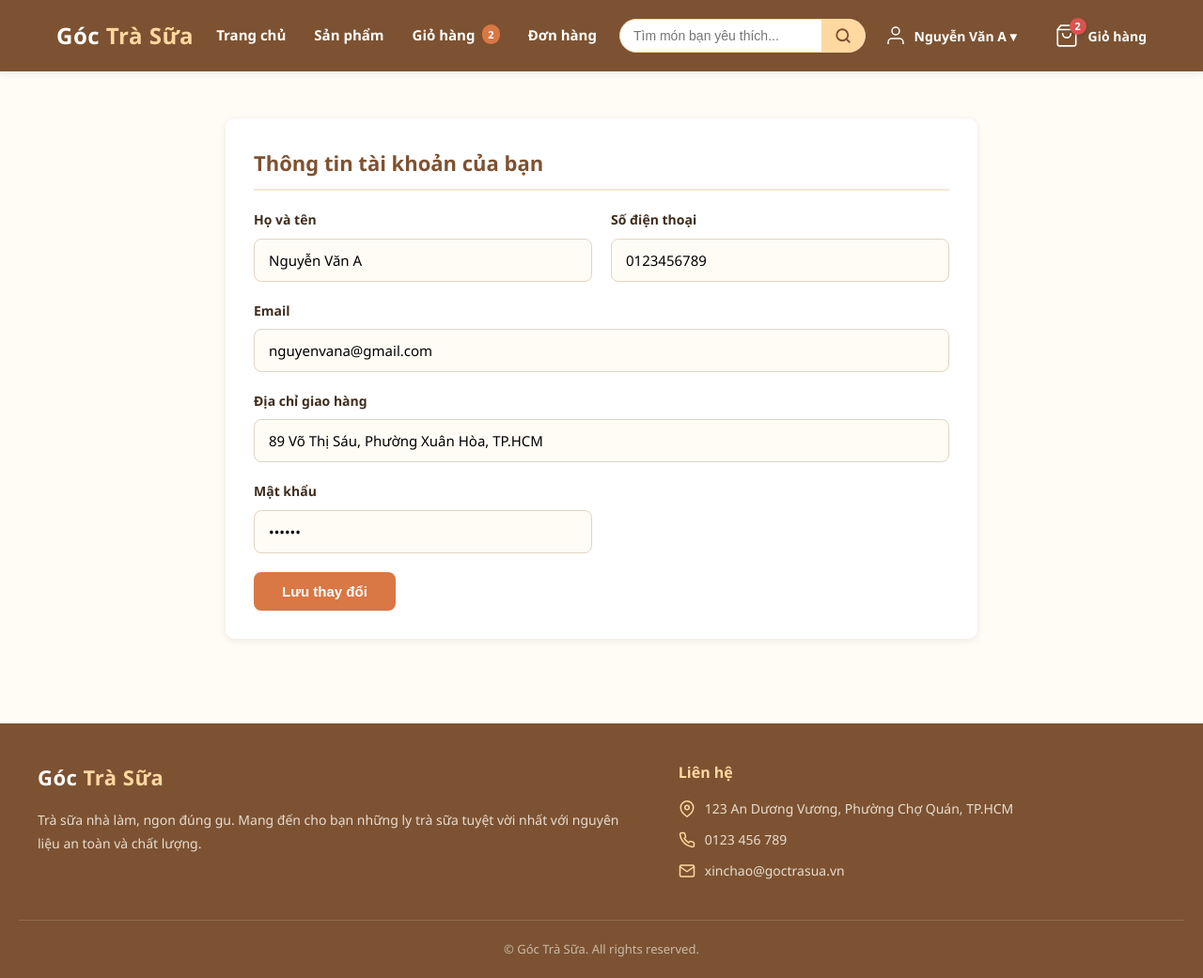
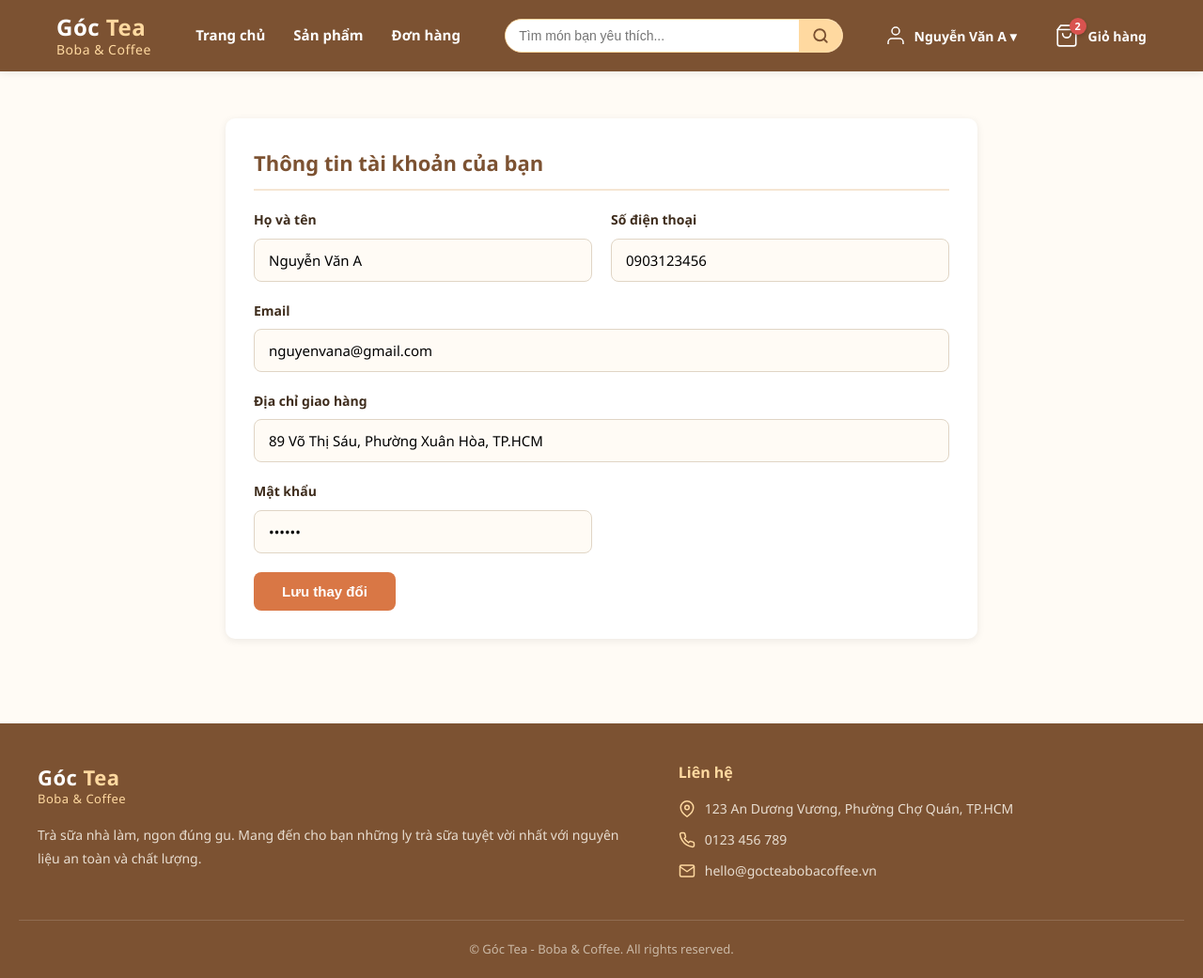
Before and after one commit to hnhan2429/Tea-Coffee, a plain HTML site: page account.html in a window 1280 px wide. Shown: the whole page at 94% size. Drawn offline with Linux system fonts and the light colour scheme.

Commit message:
update giao diện user

```diff
--- a/account.html
+++ b/account.html
@@ -10,11 +10,23 @@
     <!-- ================= HEADER ================= -->
     <header class="header">
       <div class="header-top">
-        <a href="index.html" class="logo">Góc <span>Trà Sữa</span></a>
+        <a href="index.html" class="logo" style="line-height: 1.1">
+          Góc <span>Tea</span>
+          <small
+            style="
+              font-size: 14px;
+              font-weight: 500;
+              display: block;
+              color: #ffd9a0;
+              letter-spacing: 0.5px;
+              margin-top: 2px;
+            "
+            >Boba & Coffee</small
+          >
+        </a>
         <nav class="nav">
           <a href="index.html">Trang chủ</a>
           <a href="products.html">Sản phẩm</a>
-          <a href="cart.html">Giỏ hàng <span class="cart-badge">2</span></a>
           <a href="order-history.html">Đơn hàng</a>
         </nav>
         <form class="search-form" action="search.html" method="get">
@@ -52,7 +64,7 @@
               <label>Số điện thoại</label>
               <input
                 type="text"
-                value="0123456789"
+                value="0903123456"
                 placeholder="Nhập số điện thoại..."
               />
             </div>
@@ -86,10 +98,7 @@
             </div>
           </div>
 
-          <button
-            class="btn-profile-save"
-            onclick="alert('Đã lưu thay đổi thông tin thành công!')"
-          >
+          <button class="btn-profile-save" onclick="alert('Đã lưu thay đổi!')">
             Lưu thay đổi
           </button>
         </div>
@@ -100,12 +109,25 @@
     <footer class="footer">
       <div class="footer-container">
         <div class="footer-col-1">
-          <a href="index.html" class="logo">Góc <span>Trà Sữa</span></a>
+          <a href="index.html" class="logo"
+            >Góc <span>Tea</span>
+            <small
+              style="
+                font-size: 13px;
+                font-weight: normal;
+                display: block;
+                margin-top: -5px;
+                color: #ffd9a0;
+              "
+              >Boba & Coffee</small
+            ></a
+          >
           <p>
             Trà sữa nhà làm, ngon đúng gu. Mang đến cho bạn những ly trà sữa
             tuyệt vời nhất với nguyên liệu an toàn và chất lượng.
           </p>
         </div>
+
         <div class="footer-col-2">
           <h4>Liên hệ</h4>
           <div class="footer-contact-item">
@@ -130,12 +152,15 @@
               ></path>
               <polyline points="22,6 12,13 2,6"></polyline>
             </svg>
-            <span>xinchao@goctrasua.vn</span>
+            <span>hello@gocteabobacoffee.vn</span>
           </div>
         </div>
       </div>
-      <div class="footer-bottom">© Góc Trà Sữa. All rights reserved.</div>
+      <div class="footer-bottom">
+        © Góc Tea - Boba & Coffee. All rights reserved.
+      </div>
     </footer>
+
     <script src="js/main.js"></script>
     <script>
       kiemTraDangNhap();
```
Also changed, not shown: cart.html (+33 -7 lines), images/banner-2.png (deleted), images/banner-3.png (deleted), images/products/americano.png (added), images/products/bac-xiu.png (added), images/products/banh-flan.png, images/products/ca-phe-sua.png, images/products/cacao-latte.png (deleted), images/products/kem-cheese.png, images/products/matcha-latte.png, images/products/tra-dau-tay.png (added), images/products/tra-oi-hong.png (added), images/products/tra-sua-khoai-mon.png, images/products/tra-sua-thai-do.png, 3 more files.
